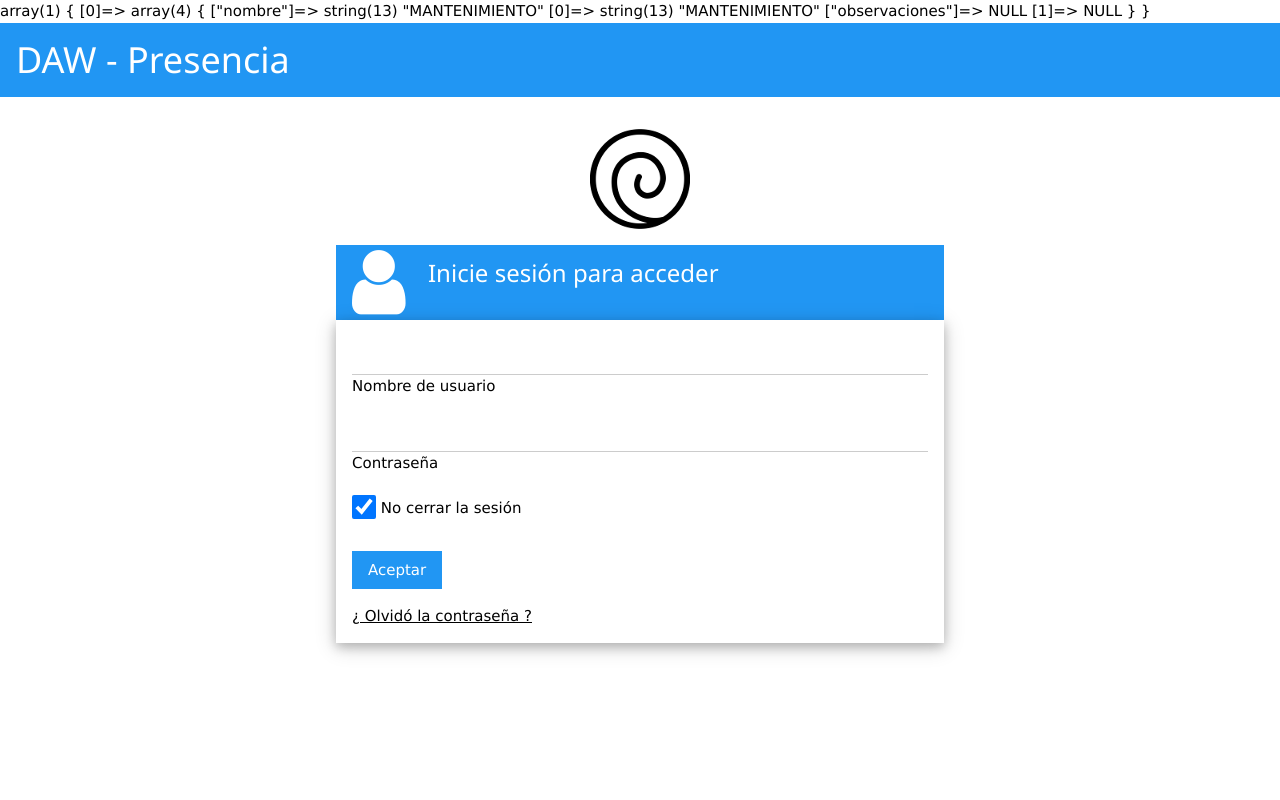
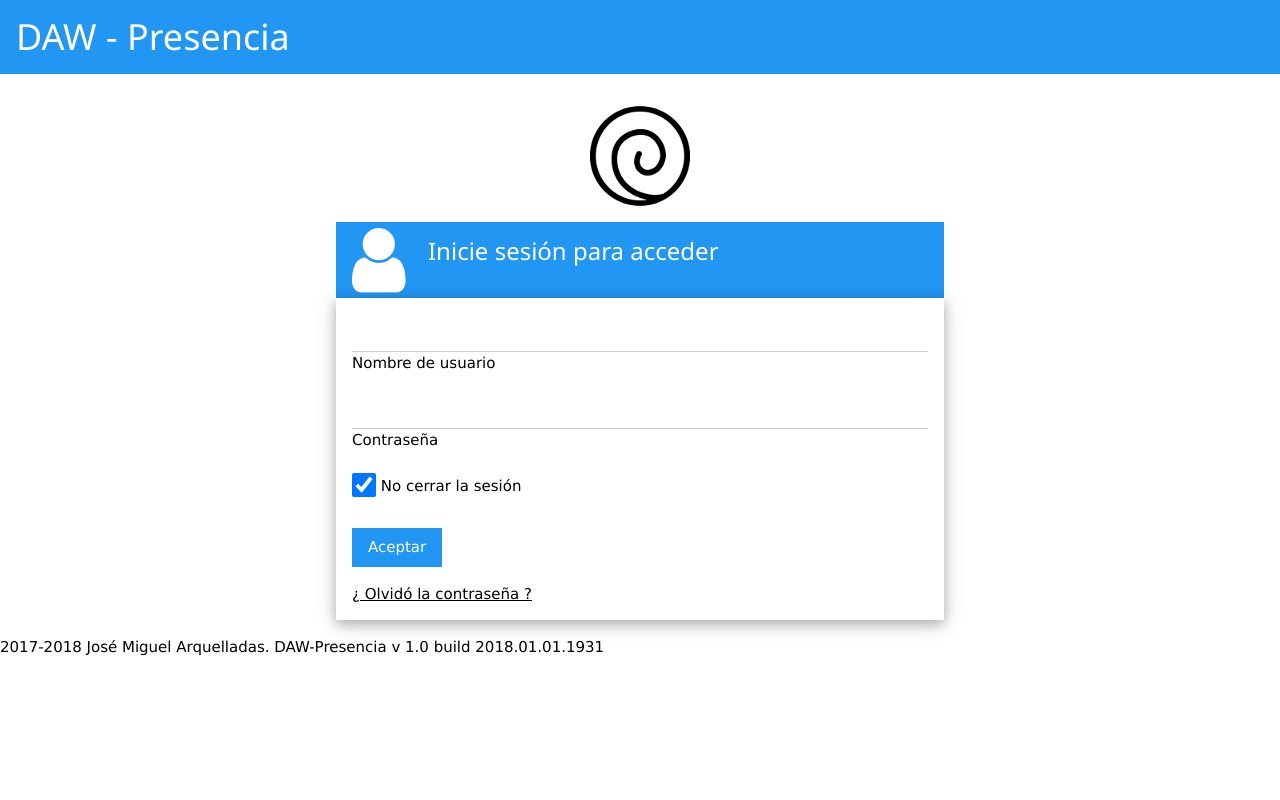
Before and after one commit to jmarquelladas/daw-presencia, a PHP site: page / in a window 1280 px wide. Run offline with PHP 8.4, Linux system fonts and the light colour scheme; data comes from the database, SQL or seed files in the repository.

Commit message:
Retomando codigo para iniciar en serio el proyecto de DAW
Arreglado el problema de funcionamiento de BD y consulta. Se han añadido
variables al fichero de configuracion para ir comprobando como la
configuración base de la aplicación

```diff
--- a/DB.php
+++ b/DB.php
@@ -28,24 +28,30 @@ class DB {
 
         // Configuramos las opciones de conexión a la BD
         $opc = array(PDO::MYSQL_ATTR_INIT_COMMAND => "SET NAMES utf8");
-        $dsn = "mysql:host=".$config->host.";dbmane=".$config->nombreBD;
+        $dsn = "mysql:host=".$config->host.";dbname=".$config->nombreBD;
 
         try {
-            $conexion = new PDO($dsn, $config->usuBDatos, $config->passwd, $opc);
+            $conex = new PDO($dsn, $config->usuBDatos, $config->passwd, $opc);
         } catch (PDOException $ex) {
             echo "<p><strong>Estimado usuario:</strong></p>";
             echo "<p>Error en conexión a la base de datos <strong>".$config->nombreBD."</strong>.</p>";
             echo "<p>Mensaje de error: ".$ex->getMessage().".</p>";
-            echo "<p>Envíe un correo electrónico al administrador de la aplicación informando del problema. ¡ Gracias !</p>";
+            echo "<p>Comunique al servicio de soporte de la aplicación esta incidencia. ¡ Gracias !</p>";
             die();
         }
         /** Atributos del objeto de la conexión de la base de datos. Comentar cuando no haga falta.
         echo '<p>' .$conexion->getAttribute(PDO::ATTR_CLIENT_VERSION). '</p>';
         echo '<p>' .$conexion->getAttribute(PDO::ATTR_CONNECTION_STATUS). '</p>';
          */
-        return $conexion; // Envia el objeto PDO al que se ha conectado
+        return $conex; // Envia el objeto PDO al que se ha conectado
     }
 
+    /**********************************************
+     * Método que realiza la desconexión a la BD
+     *********************************************/
+    public static function desconectaDB() {
+        $conex = null;
+    }
 
     /************************************************
      * Método que realiza una consulta a una BD y
--- a/configuracion.php
+++ b/configuracion.php
@@ -15,7 +15,13 @@
  */
 class Configuracion {
     // Variables de configuración de la aplicación
-    public $informador = 'JOSE MIGUEL ARQUELLADAS RUIZ';
+    public $nom_app = 'DAW-Presencia';
+    public $version = '1.0';
+    public $build = '2018.01.01.1931';
+    public $ini_app = '2017';
+    public $desarrolla = 'JOSE MIGUEL ARQUELLADAS RUIZ';
+    public $nom_twitter = '@JMArquelladas';
+    public $web_desarrolla = 'www.huetic.es';
     public $nombreEmpresa = 'EMPRESA DE EJEMPLO I';
     public $nifCif = '12345678A';
     public $host = 'localhost';
--- a/index.php
+++ b/index.php
@@ -1,30 +1,9 @@
-<?php
-
-// Carga de clases obligatorias
-require_once 'DB.php';
-
-$conexion = DB::conectaDB();
-// Comprobamos atributos
-//echo '<p>' .$conexion->getAttribute(PDO::ATTR_CLIENT_VERSION). '</p>';
-//echo '<p>' .$conexion->getAttribute(PDO::ATTR_CONNECTION_STATUS). '</p>';
-// Realizamos una consulta simple
-$sql = "SELECT * FROM area";
-$resultado = $conexion->query($sql);
-$registros = array();
-
-if($resultado) {
-    $registro = $resultado->fetch(); // Primer registro
-    array_push($registros, $registro);
-} else {
-    echo '<p>La consulta no tiene resultados</p>';
-}
-var_dump($registros);
-?>
-
 <!DOCTYPE html>
 <!--
-Descripción:
-Versión - Fecha: 1.0
+Descripción: Inicio de aplicación - Registro entrada de usuario y otras opciones
+Versión: 1.0
+Fecha inicio: 03/10/2017
+Fecha final:
 Autor: José Miguel Arquelladas
 Email: jmaruiz@gmail.com
 Twitter: @jmarquelladas
@@ -32,11 +11,23 @@ Twitter: @jmarquelladas
 <html>
 <head>
     <meta charset="UTF-8">
-        <title>DAW-Presencia - Entrada.</title>
+    <title>DAW-Presencia - Entrada a la aplicación.</title>
     <meta name="viewport" content="width=device-width, initial-scale=1">
     <link rel="stylesheet" href="https://www.w3schools.com/w3css/4/w3.css">
     <link rel="stylesheet" href="https://cdnjs.cloudflare.com/ajax/libs/font-awesome/4.7.0/css/font-awesome.min.css">
 </head>
+
+<?php
+// Carga de clases obligatorias
+require_once 'DB.php';
+// Conectamos con la BD
+$conexion = DB::conectaDB();
+// Comprobamos atributos. Comentar si no es necesario utilizar.
+//echo '<p>' .$conexion->getAttribute(PDO::ATTR_CLIENT_VERSION). '</p>';
+//echo '<p>' .$conexion->getAttribute(PDO::ATTR_CONNECTION_STATUS). '</p>';
+// Realizamos una consulta simple
+?>
+
 <body>
     <header class="w3-container w3-blue">
         <h1>DAW - Presencia</h1>
@@ -77,5 +68,9 @@ Twitter: @jmarquelladas
         </div>
         <div class="w3-quarter w3-container"></div>
     </div>
+
+    <footer>
+        <p>2017-2018 José Miguel Arquelladas. DAW-Presencia v 1.0 build 2018.01.01.1931</p>
+    </footer>
 </body>
 </html>
```
Lines whose indentation alone changed are shown as unchanged.
